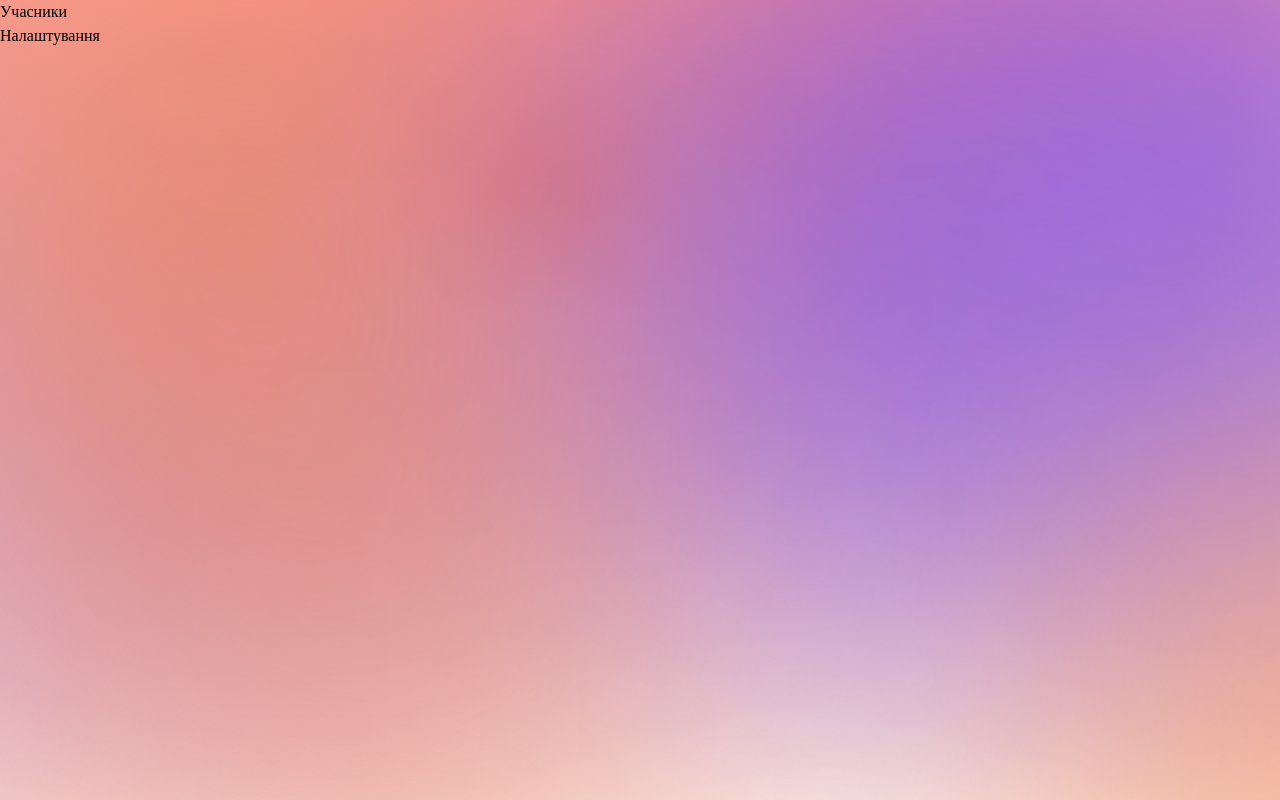
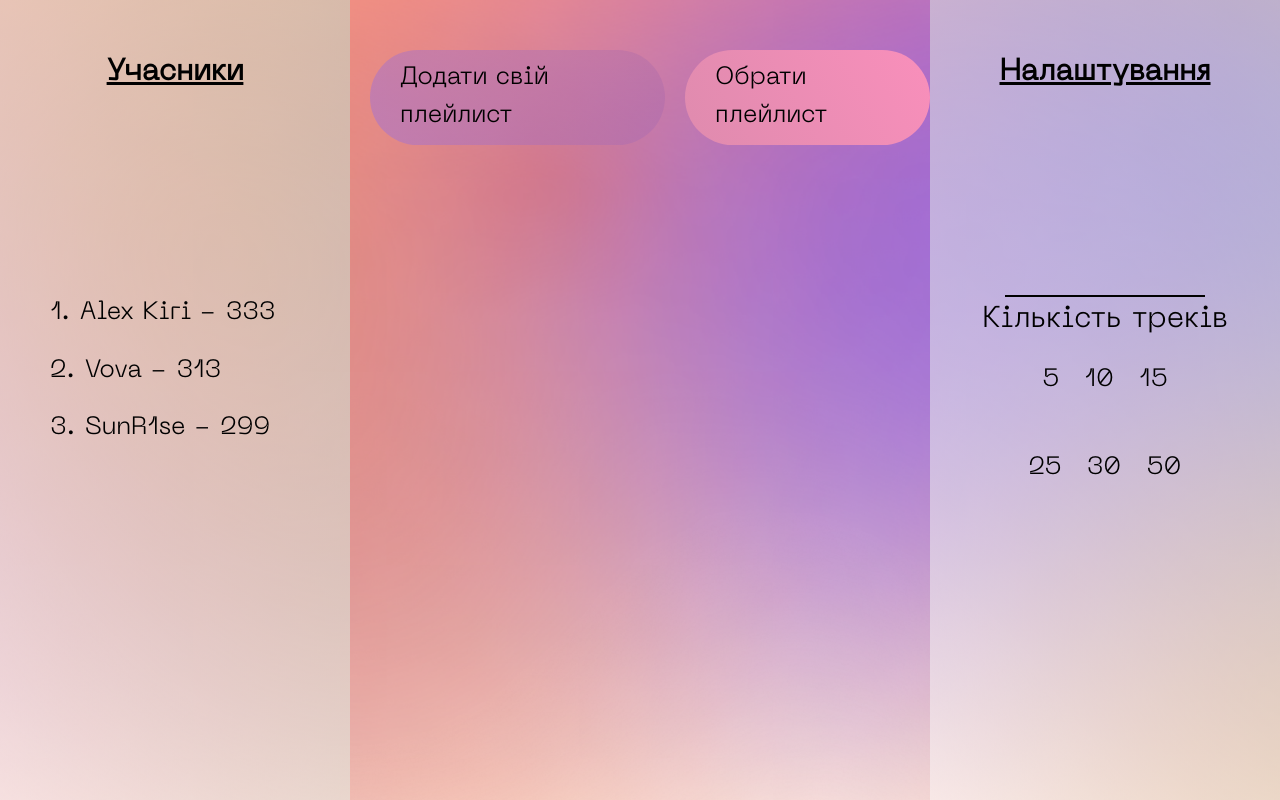
Before and after one commit to Sunr1s/SongGenix, a React (Create React App) app in the folder client/: page /room in a window 1280 px wide. Built offline with nearby package versions, Linux system fonts and the light colour scheme.

Commit message:
added options and members

```diff
--- a/client/src/App.scss
+++ b/client/src/App.scss
@@ -1,4 +1,4 @@
-body{
+body {
     background-image: url(../public/background-question-page1.png);
     background-image: url(../public/back-2.png);
     background-position: center center;
@@ -6,16 +6,16 @@ body{
     background-size: cover;
 }
 
-.App{
+.App {
 
-    .question{
+    .question {
         position: relative;
         top: 150px;
         display: flex;
         flex-direction: column;
         justify-content: center;
 
-        .white-oval{
+        .white-oval {
             margin: 0 auto;
             opacity: 70%;
             font-weight: 700;
@@ -30,7 +30,7 @@ body{
         }
 
 
-        .buttons{
+        .buttons {
             cursor: pointer;
             margin-top: 80px;
             display: flex;
@@ -41,41 +41,45 @@ body{
             font-weight: 700;
 
 
-            .create-room-btn{
+            .create-room-btn {
                 border-radius: 80px;
                 padding: 10px 20px 10px 20px;
                 background-color: #9A6CA7;
                 transition-duration: 0.5s;
             }
-            .create-room-btn:hover{
+
+            .create-room-btn:hover {
                 background-color: #c185d3;
             }
-            .connect-btn{
+
+            .connect-btn {
                 border-radius: 80px;
                 padding: 10px 60px 10px 60px;
                 background-color: #BB7FA8;
                 transition-duration: 0.5s;
             }
-            .connect-btn:hover{
+
+            .connect-btn:hover {
                 background-color: #e19bc9;
             }
 
-    }
+        }
 
 
     }
 }
+
 /*===============================
 ===============================
 ===============================
 ===============================*/
-.EnterNick{
+.EnterNick {
     position: relative;
     top: 150px;
     display: flex;
     justify-content: center;
 
-    .nickname-white-oval{
+    .nickname-white-oval {
         font-weight: 500;
         font-family: 'neue';
         text-align: center;
@@ -86,7 +90,7 @@ body{
         padding: 25px 60px;
 
 
-        .nickname-white-oval-text{
+        .nickname-white-oval-text {
             opacity: 0.99;
             position: relative;
             left: -220px;
@@ -94,7 +98,8 @@ body{
             margin-top: 15px;
             margin-bottom: 30px;
         }
-        .nickname-white-oval-input{
+
+        .nickname-white-oval-input {
             opacity: 1;
             padding: 0 1rem;
             font-size: 30px;
@@ -107,7 +112,7 @@ body{
             border: 1px solid;
         }
 
-        .nickname-white-oval-btn{
+        .nickname-white-oval-btn {
             opacity: 1;
             border-radius: 65px;
             margin: 0 auto;
@@ -116,7 +121,7 @@ body{
             justify-content: center;
             align-items: center;
             padding: 12px 25px;
-            background-image: linear-gradient(60deg, #bf9fc9 , #c5afc9 );
+            background-image: linear-gradient(60deg, #bf9fc9, #c5afc9);
             color: #000000;
             font-size: 30px;
             max-width: 280px;
@@ -124,11 +129,13 @@ body{
             font-weight: 700;
             animation: gradient 10s;
         }
-        .nickname-white-oval-btn:hover{
+
+        .nickname-white-oval-btn:hover {
             cursor: pointer;
-            background-image: linear-gradient(60deg, #ac89b7 , #bc9ac2 );
+            background-image: linear-gradient(60deg, #ac89b7, #bc9ac2);
 
         }
+    }
 }
 
 
@@ -136,20 +143,129 @@ body{
 ===============================
 ===============================
 ===============================*/
-.room{
+.room {
+
     display: flex;
+    justify-content: space-between;
 
 
-    .left-column-room{
-        p{
-        font-size: 20px;
+    .title-room {
+        margin-top: 50px;
+        display: flex;
+        justify-content: center;
+        align-items: center;
+        font-family: 'neue';
+        font-weight: 900;
+        text-decoration: underline;
+        font-size: 30px;
+    }
+
+    .column-room {
+        background-image: linear-gradient(60deg, rgba(253, 250, 250, 0.5), rgba(190, 230, 210, 0.5));
+        min-width: 350px;
+        height: 100vh;
+    }
+
+    .left-column-room {
+        display: flex;
+        flex-direction: column;
+        .cards{
+            font-family: 'neue';
+            font-size: 25px;
+            margin-top: 200px;
+            display: flex;
+            flex-direction: column;
+            margin-left: 50px;
+        }
+        .person-card {
+            text-align: left;
+            display: flex;
+            gap: 10px;
+        }
+        .person-card + .person-card{
+            margin-top: 20px;
+        }
+    }
+
+    .center-column-room {
+        display: flex;
+
+        .btn {
+            margin-top: 50px;
+            margin-left: 20px;
+            border-radius: 50px;
+            height: fit-content;
+            padding: 10px 30px;
+            font-family: 'neue';
+            font-size: 25px;
+        }
+
+        .btn:hover {
+            cursor: pointer;
+        }
+
+        .add-playlist-btn {
+            background-image: linear-gradient(60deg, #A372D48A, #9159A436);
+        }
+
+        .choose-playlist-btn {
+            background-image: linear-gradient(60deg, #df8bae, #f98fbb, );
+        }
+
+        .add-playlist-btn:hover {
+            background-image: linear-gradient(60deg, #b989e98a, #ab72bd36);
+        }
+
+        .choose-playlist-btn:hover {
+            background-image: linear-gradient(60deg, #f3a1c3, #fe7cb2, );
         }
 
     }
 
-    .right-column-room{
-        max-width: 350px;
+
+
+    .right-column-room {
+
+        .room-line{
+            width: 200px;
+            height: 2px;
+            background-color: #000000;
+        }
+
+        .room-options{
+            margin-top: 200px;
+            display: flex;
+            flex-direction: column;
+            justify-content: center;
+            align-items: center;
+        }
+        .room-options-title{
+            font-family: 'neue';
+            font-size: 30px;
+        }
+        .roop-options-quantity-tracks{
+            font-family: 'neue';
+            font-size: 25px;
+            display: flex;
+            flex-direction: column;
+            align-items: center;
+            gap: 30px;
+        }
+
+        .quantity-tracks-row{
+            margin-top: 20px;
+            display: flex;
+            gap: 25px;
+        }
+        .quantity-tracks-row p:hover{
+            font-weight: 800;
+            cursor: pointer;
+            padding: 1px 6px;
+            transition-duration: 0.2s;
+        }
+        .quantity-tracks-row p::after{
+            color: forestgreen;
+        }
     }
-}
 
 }
--- a/client/src/Components/Room.jsx
+++ b/client/src/Components/Room.jsx
@@ -8,17 +8,54 @@ const Room = () => {
             <div className='App'>
                 <div className="room">
 
-                    <div className="left-column-room">
-                        <p className="">Учасники</p>
+                    <div className="left-column-room column-room">
+                        <p className="title-room">Учасники</p>
+                        <div className="cards">
+                            <div className='person-card'>
+                                <p className="person-card-place">1.</p>
+                                <p className="person-card-name">Alex Kiri -</p>
+                                <p className="person-card-points">333</p>
+                            </div>
+                            <div className='person-card'>
+                                <p className="person-card-place">2.</p>
+                                <p className="person-card-name">Vova -</p>
+                                <p className="person-card-points">313</p>
+                            </div>
+                            <div className='person-card'>
+                                <p className="person-card-place">3.</p>
+                                <p className="person-card-name">SunR1se -</p>
+                                <p className="person-card-points">299</p>
+                            </div>
+                        </div>
+
                     </div>
 
                     <div className="center-column-room">
-
+                        <div className='add-playlist-btn btn'><p className="">Додати свій плейлист</p></div>
+                        <div className='choose-playlist-btn btn'><p className="">Обрати плейлист</p></div>
                     </div>
 
 
-                    <div className="right-column-room">
-                        Налаштування
+                    <div className="right-column-room column-room">
+                        <p className="title-room">Налаштування</p>
+                        <div className="room-options">
+                            <div className="room-line"></div>
+                            <p className="room-options-title">Кількість треків</p>
+                            <div className="roop-options-quantity-tracks">
+                                <div className='quantity-tracks-row'>
+                                    <p>5</p>
+                                    <p>10</p>
+                                    <p>15</p>
+                                </div>
+
+                                <div className='quantity-tracks-row'>
+                                    <p>25</p>
+                                    <p>30</p>
+                                    <p>50</p>
+                                </div>
+
+                            </div>
+                        </div>
                     </div>
                 </div>
 
```
